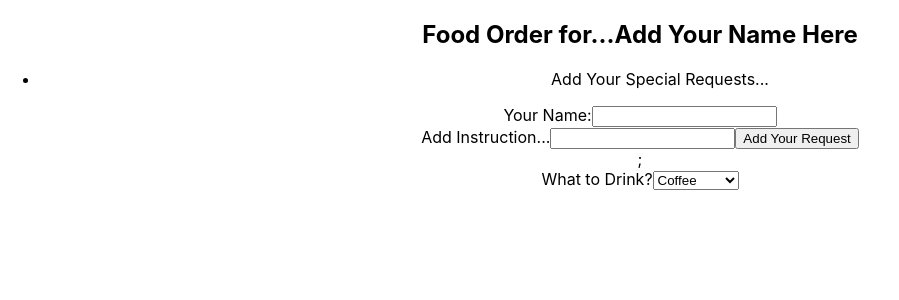
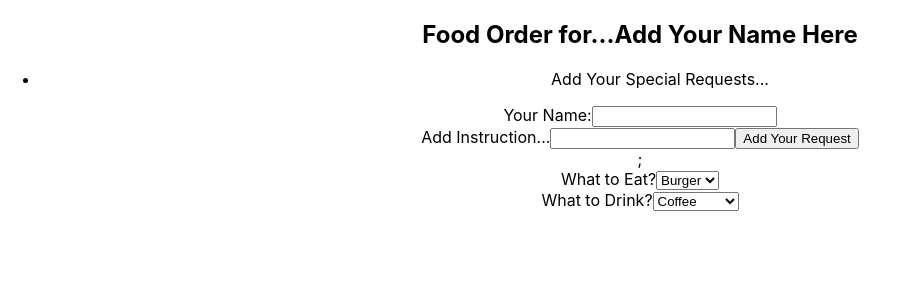
Before and after one commit to PeteSeeling/fast-food-order-react, a React (Create React App) app: page / in a window 1280 px wide. Shown: the top 300 px of the page, without its empty margins (0-899 px from the left). Built offline with nearby package versions, Linux system fonts and the light colour scheme.

Commit message:
Food dropdown working on app.js

```diff
--- a/src/App.js
+++ b/src/App.js
@@ -5,6 +5,7 @@ import react from 'react';
 import { useState } from 'react';
 
 import AddName from './order-name';
+import FoodDropDown from './FoodDropdown';
 import DrinkDropDown from './DrinkDropdown';
 import InstructionForm from './InstructionForm';
 
@@ -13,6 +14,7 @@ function App() {
   const [orderName, addOrderName] = useState('Add Your Name Here');
   const [instructions, addInstructions] = useState(['Add Your Special Requests...']);
   const [drinkId, setDrinkId] = useState(1);
+  const [foodId, setFoodId] = useState(1);
 
 
 
@@ -33,7 +35,10 @@ function App() {
       <div className='order-form'>
         <AddName addOrderName={addOrderName} />
         <InstructionForm addInstructions={addInstructions} instructions={instructions}/>
+        <FoodDropDown setFoodId={setFoodId} />
         <DrinkDropDown setDrinkId={setDrinkId} />
+
+
 
       </div>
     </div>
```
